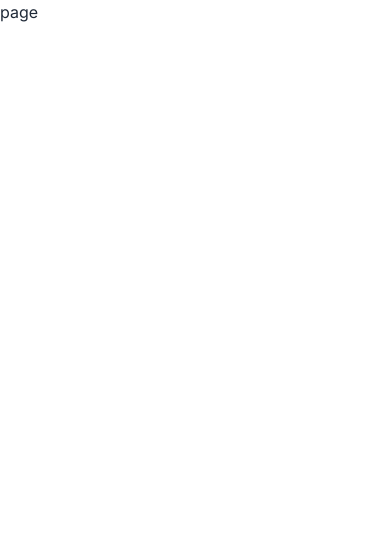
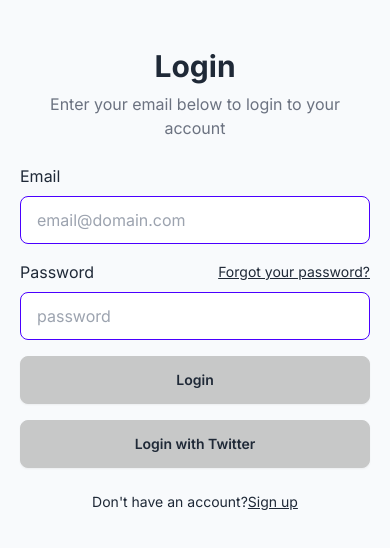
Before and after one commit to raihanizar/thread-center, a Next.js app: page /login in a window 390 px wide. Shown: the top 548 px of the page. Built offline with nearby package versions, Linux system fonts and the light colour scheme.

Commit message:
add API for login and simple UI, move middleware

```diff
--- a/src/app/(auth)/login/page.js
+++ b/src/app/(auth)/login/page.js
@@ -1,5 +1,5 @@
-import React from "react";
+import { Login } from "@/components/auth/Login";
 
-export default function page() {
-  return <div>page</div>;
+export default function Page() {
+  return <Login />;
 }
--- /dev/null
+++ b/src/app/api/v1/auth/login/route.js
@@ -0,0 +1,61 @@
+import prisma from "@/utils/prisma";
+import { NextResponse } from "next/server";
+
+import bcrypt from "bcrypt";
+import { sign } from "jsonwebtoken";
+
+export async function POST(req) {
+  const { email, password } = await req.json();
+
+  try {
+    const findUser = await prisma.user.findUnique({
+      where: {
+        email,
+      },
+    });
+
+    // Jika user tidak ditemukan, kirim pesan error
+    if (!findUser) {
+      return NextResponse.json(
+        { errorMessage: "Wrong username/password." },
+        { status: 401 }
+      );
+    }
+
+    // Bandingkan password yang diinput dengan password di database
+    const comparePassword = await bcrypt.compare(password, findUser.password);
+
+    // Jika password tidak cocok, kirim pesan error
+    if (!comparePassword) {
+      return NextResponse.json(
+        { errorMessage: "Wrong username/password." },
+        { status: 401 }
+      );
+    }
+
+    // Jika password cocok, buat JWT TOKEN
+    const payload = {
+      id: findUser.id,
+      email: findUser.email,
+      username: findUser.username,
+    };
+
+    // Buat token
+    const token = sign(payload, process.env.JWT_SECRET, { expiresIn: "30d" });
+    const res = NextResponse.json(
+      {
+        message: "Login succesful",
+        payload: payload,
+        token: token,
+      },
+      {
+        status: 200,
+      }
+    );
+    res.cookies.set("token", token);
+
+    return res;
+  } catch (error) {
+    console.log(error);
+  }
+}
--- a/src/app/api/v1/auth/register/route.js
+++ b/src/app/api/v1/auth/register/route.js
@@ -4,7 +4,7 @@ import prisma from "@/utils/prisma";
 
 export async function POST(req) {
   const { username, email, password } = await req.json();
-  console.log({ username, email, password });
+  // console.log({ username, email, password });
   /**
    * TODO
    * - Input Validation
--- /dev/null
+++ b/src/app/dashboard/page.js
@@ -0,0 +1,5 @@
+import React from "react";
+
+export default function page() {
+  return <div>Dashboard Page</div>;
+}
--- /dev/null
+++ b/src/components/auth/Login.jsx
@@ -0,0 +1,124 @@
+"use client";
+import Link from "next/link";
+import { useState } from "react";
+import toast from "react-hot-toast";
+
+export const Login = () => {
+  const [loginData, setLoginData] = useState({
+    email: "",
+    password: "",
+  });
+
+  function handleChangeInput(event) {
+    setLoginData({
+      ...loginData,
+      [event.target.name]: event.target.value,
+    });
+  }
+
+  async function handleLogin() {
+    const { email, password } = loginData;
+
+    if (!email || !password) {
+      console.log("all fields must be filed");
+      toast.error("all fields must be filed");
+      return;
+    }
+
+    const res = await fetch("/api/v1/auth/login", {
+      method: "POST",
+      body: JSON.stringify(loginData),
+    });
+
+    if (res.status === 401 || res.status === 404) {
+      const { errorMessage } = await res.json();
+      console.log(errorMessage);
+      toast.error(errorMessage);
+      return;
+    }
+
+    const { data, message } = await res.json();
+    localStorage.setItem("user", JSON.stringify(data));
+    toast.success(message);
+    window.location.replace("/dashboard");
+  }
+
+  return (
+    <main className="space-y-6">
+      {/* // login baru */}
+      <div className="w-full lg:grid lg:min-h-[600px] lg:grid-cols-2 xl:min-h-[800px] bg-slate-50">
+        <div className="flex items-center justify-center py-12">
+          <div className="mx-auto w-[350px] space-y-6">
+            <div className="space-y-2 text-center">
+              <h1 className="text-3xl font-bold">Login</h1>
+              <p className="text-gray-500 dark:text-gray-400">
+                Enter your email below to login to your account
+              </p>
+            </div>
+            <div className="space-y-4">
+              <div className="flex flex-col space-y-2">
+                <label htmlFor="email">Email</label>
+                <input
+                  required
+                  type="email"
+                  name="email"
+                  placeholder="email@domain.com"
+                  onChange={handleChangeInput}
+                  className="input input-primary"
+                />
+              </div>
+              <div className="flex flex-col space-y-2">
+                <div className="flex items-center">
+                  <label htmlFor="password">Password</label>
+                  <Link
+                    className="ml-auto inline-block text-sm underline"
+                    href="#"
+                  >
+                    Forgot your password?
+                  </Link>
+                </div>
+                <input
+                  required
+                  name="password"
+                  placeholder="password"
+                  type="password"
+                  onChange={handleChangeInput}
+                  className="input input-primary"
+                />
+              </div>
+              <button
+                className="w-full btn btn-active"
+                type="submit"
+                onClick={handleLogin}
+              >
+                Login
+              </button>
+              <button className="w-full btn btn-active" variant="outline">
+                Login with Twitter
+              </button>
+            </div>
+            <div className="mt-4 text-center text-sm">
+              Don't have an account?
+              <Link className="underline" href="/register">
+                Sign up
+              </Link>
+            </div>
+          </div>
+        </div>
+        <div className="hidden bg-twitter lg:block dark:bg-gray-800">
+          <img
+            alt="Image"
+            className="h-full w-full object-cover"
+            height="1080"
+            src="https://t4.ftcdn.net/jpg/01/19/11/55/360_F_119115529_mEnw3lGpLdlDkfLgRcVSbFRuVl6sMDty.jpg"
+            style={{
+              aspectRatio: "1920/1080",
+              objectFit: "cover",
+            }}
+            width="1920"
+          />
+        </div>
+      </div>
+    </main>
+  );
+};
--- a/src/app/middleware.js
+++ b/src/middleware.js
@@ -1,4 +1,3 @@
-import { cookies } from "next/headers";
 import { NextResponse } from "next/server";
 import * as jose from "jose";
 
```
